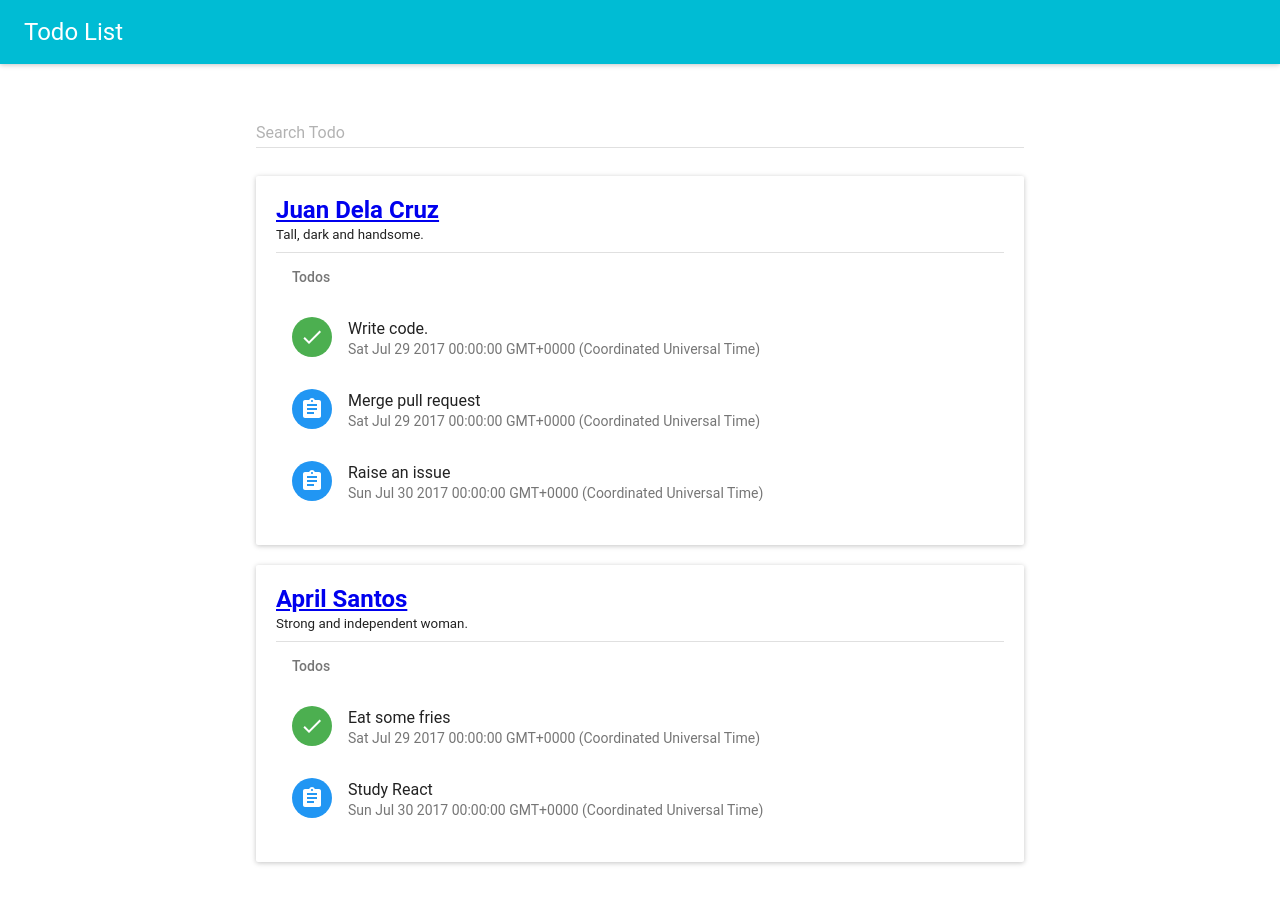
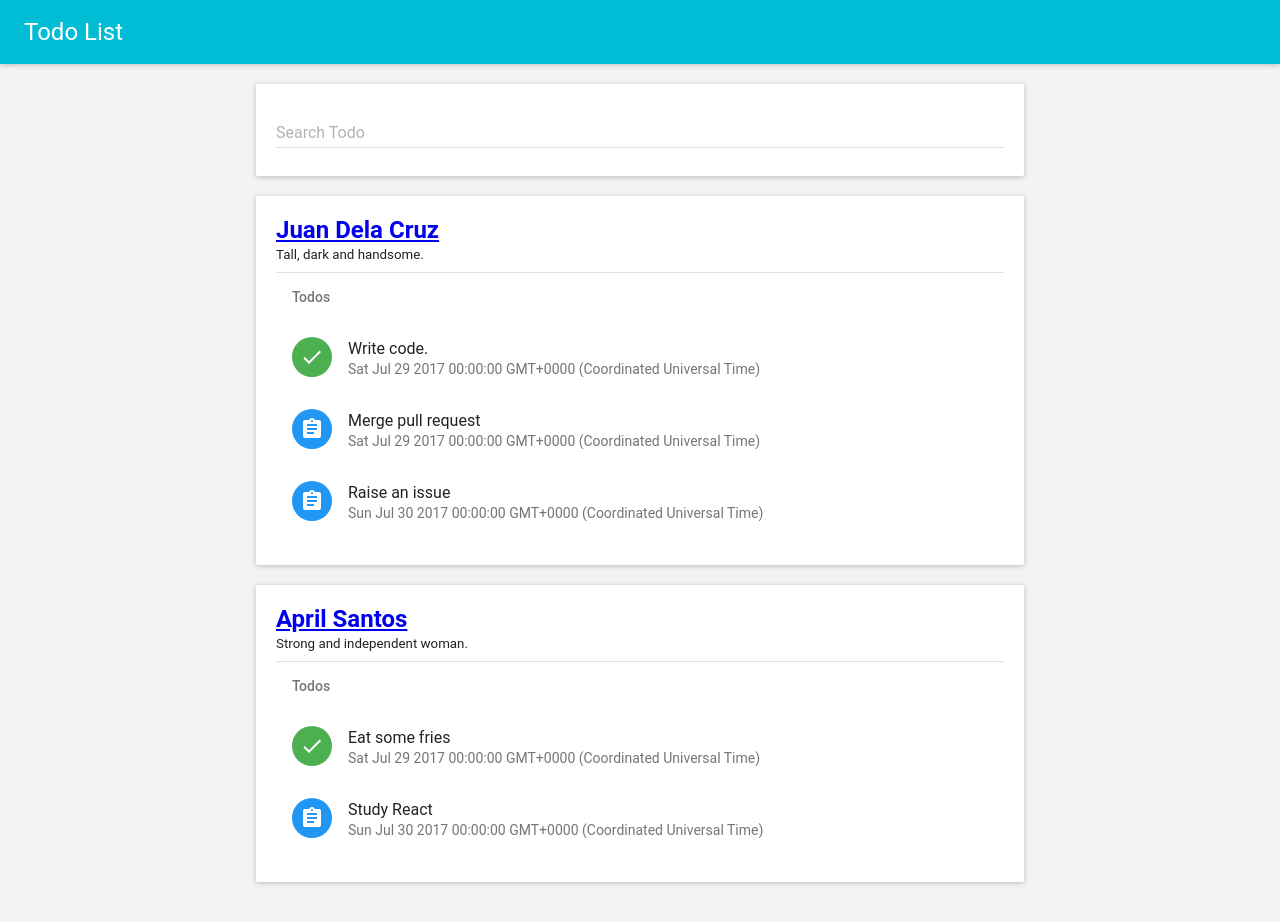
Before and after one commit to kmhigashioka/react-training, a React app: page / in a window 1280 px wide. Built offline with nearby package versions, Linux system fonts and the light colour scheme; what react-tap-event-plugin would draw is missing.

Commit message:
Relayout search

```diff
--- a/app/features/users/list/components/list.js
+++ b/app/features/users/list/components/list.js
@@ -1,5 +1,6 @@
 import React from 'react';
 import TextField from 'material-ui/TextField';
+import Paper from 'material-ui/Paper';
 
 import User from './user';
 
@@ -15,8 +16,13 @@ const styles = {
       maxWidth: '60vw',
       width: '100%',
 
+      searchContainer: {
+        padding: '0 20px',
+        marginBottom: '20px',
+
         search: {
           marginBottom: '20px'
+        }
       }
     }
   }
@@ -56,12 +62,14 @@ class UsersList extends React.Component {
     return (
       <div style={styles.container}>
         <div style={styles.container.usersContainer}>
+          <Paper style={styles.container.usersContainer.searchContainer}>
             <TextField
               name="search"
               floatingLabelText="Search Todo"
               hintText="Wash some dishes, Write a blog"
               fullWidth={true}
-            style={styles.container.usersContainer.search} />
+              style={styles.container.usersContainer.searchContainer.search} />
+          </Paper>
 
           { this.state.users.map((t, i) => {
             return (
--- a/index.html
+++ b/index.html
@@ -3,7 +3,7 @@
 <head>
 	<meta charset="utf-8" />
 </head>
-<body style="margin: 0;">
+<body style="margin: 0; background-color: #f3f3f3">
 	<div id="root">
 	</div>
 	<script src="/bundle.js"></script>
```
Lines whose indentation alone changed are shown as unchanged.
